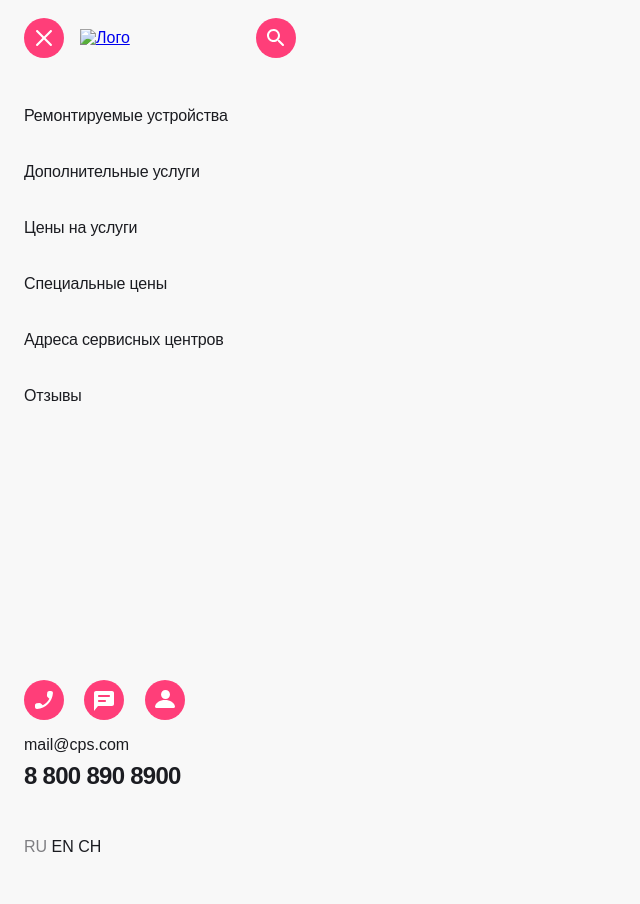
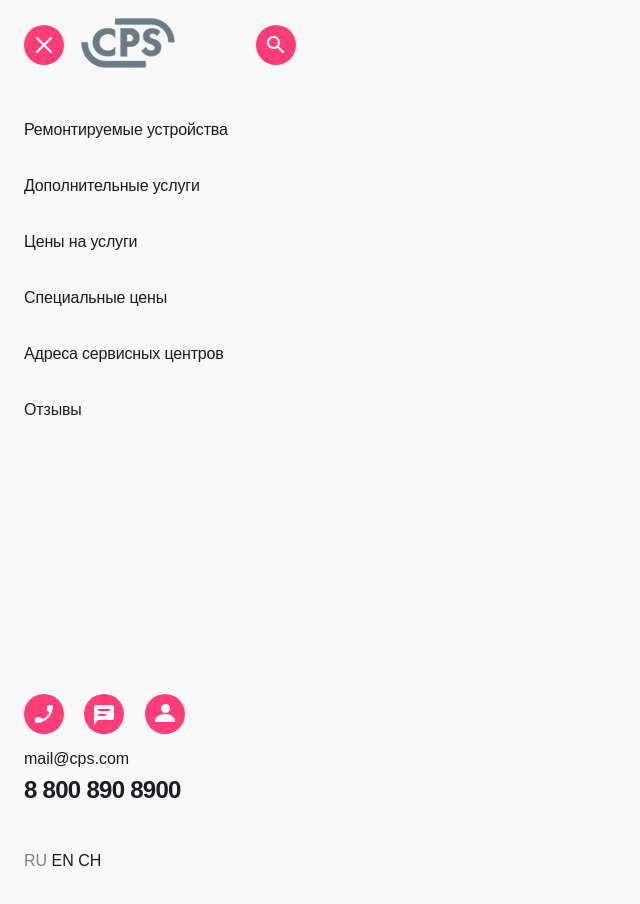
Before and after one commit to Tenzue/4.1.3, a plain HTML site: page index.html in a window 1280 px wide. Shown: the whole page, without its empty margins (0-640 px from the left). Drawn offline with Linux system fonts and the light colour scheme; the site is published under a folder, as on GitHub Pages, so addresses that start at the root find nothing; files whose address does not match are found by name.

Commit message:
Update index.html

```diff
--- a/index.html
+++ b/index.html
@@ -10,7 +10,7 @@
     <div class="burger">
         <header class="head-wrapper">
             <button type="button" class="btn close head-wrapper__btn"></button>
-            <a href="https://kata.academy/" class="head-wrapper__elem"><img src="/img/decor/logo.svg" alt="Лого" class="header-left-side__logo"></a>
+            <a href="https://kata.academy/" class="head-wrapper__elem"><img src="img/decor/logo.svg" alt="Лого" class="header-left-side__logo"></a>
             <button type="button" class="btn search"></button>
         </header>
 
```
